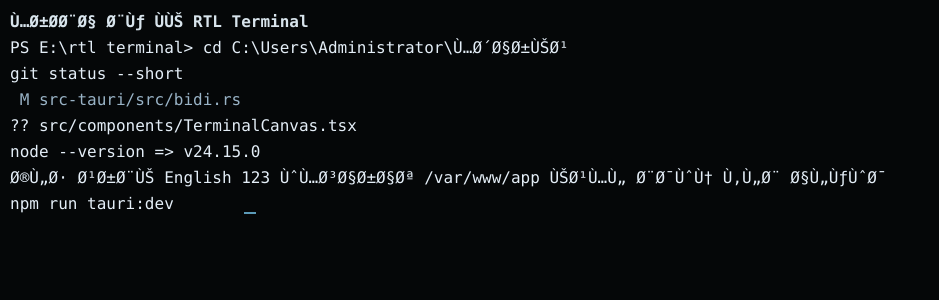
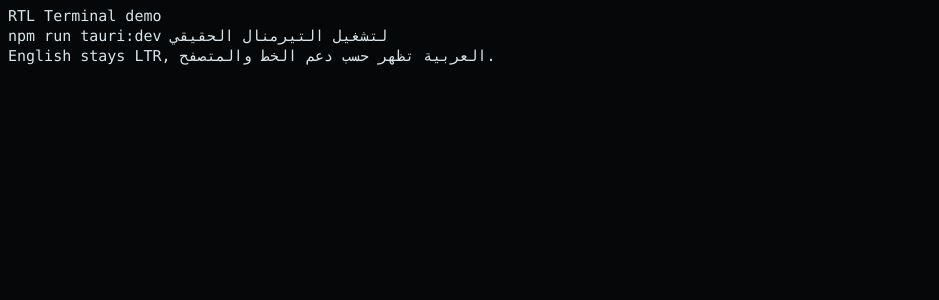
Before and after one commit to omarallsharkawy/RTL-Terminal, a React (Vite) app: page / in a window 1280 px wide. Shown: the top 300 px of the page, without its empty margins (0-939 px from the left). Built offline with nearby package versions, Linux system fonts and the light colour scheme.

Commit message:
Use xterm for full terminal emulation

```diff
--- a/package.json
+++ b/package.json
@@ -13,6 +13,8 @@
   },
   "dependencies": {
     "@tauri-apps/api": "^2.5.0",
+    "@xterm/addon-fit": "^0.11.0",
+    "@xterm/xterm": "^6.0.0",
     "lucide-react": "^0.468.0",
     "react": "^19.0.0",
     "react-dom": "^19.0.0"
--- a/src/App.tsx
+++ b/src/App.tsx
@@ -1,18 +1,9 @@
-import { useMemo, useState } from 'react';
-import { TerminalCanvas } from './components/TerminalCanvas';
-import { useTerminalSession } from './hooks/useTerminalSession';
-import type { ThemeName } from './lib/types';
+import { XtermTerminal } from './components/XtermTerminal';
 
 export function App() {
-  const [theme] = useState<ThemeName>('midnight');
-  const [fontScale] = useState(100);
-  const cols = useMemo(() => (fontScale < 95 ? 112 : fontScale > 110 ? 82 : 96), [fontScale]);
-  const rows = useMemo(() => (fontScale < 95 ? 34 : fontScale > 110 ? 26 : 30), [fontScale]);
-  const session = useTerminalSession(cols, rows);
-
   return (
-    <main className={`app theme-${theme}`}>
-      <TerminalCanvas frame={session.frame} theme={theme} onInput={session.write} />
+    <main className="app">
+      <XtermTerminal />
     </main>
   );
 }
--- /dev/null
+++ b/src/components/XtermTerminal.tsx
@@ -0,0 +1,118 @@
+import { useEffect, useRef } from 'react';
+import { Terminal } from '@xterm/xterm';
+import { FitAddon } from '@xterm/addon-fit';
+import '@xterm/xterm/css/xterm.css';
+
+type Invoke = <T>(command: string, args?: Record<string, unknown>) => Promise<T>;
+type Listen = <T>(event: string, cb: (event: { payload: T }) => void) => Promise<() => void>;
+
+async function getTauri() {
+  if (!('__TAURI_INTERNALS__' in window)) return null;
+  const [{ invoke }, { listen }] = await Promise.all([
+    import('@tauri-apps/api/core'),
+    import('@tauri-apps/api/event'),
+  ]);
+  return { invoke: invoke as Invoke, listen: listen as Listen };
+}
+
+export function XtermTerminal() {
+  const hostRef = useRef<HTMLDivElement | null>(null);
+  const terminalRef = useRef<Terminal | null>(null);
+  const fitRef = useRef<FitAddon | null>(null);
+
+  useEffect(() => {
+    const host = hostRef.current;
+    if (!host) return;
+
+    const term = new Terminal({
+      cursorBlink: true,
+      cursorStyle: 'block',
+      convertEol: false,
+      allowProposedApi: false,
+      fontFamily: 'Cascadia Mono, Consolas, Segoe UI, Tahoma, monospace',
+      fontSize: 15,
+      lineHeight: 1.12,
+      letterSpacing: 0,
+      scrollback: 10000,
+theme: {
+        background: '#050708',
+        foreground: '#d8e4ec',
+        cursor: '#d8e4ec',
+        selectionBackground: '#31404a',
+        black: '#050708',
+        red: '#f87171',
+        green: '#a3e635',
+        yellow: '#facc15',
+        blue: '#7dd3fc',
+        magenta: '#c084fc',
+        cyan: '#67e8f9',
+        white: '#d8e4ec',
+        brightBlack: '#64748b',
+        brightRed: '#fca5a5',
+        brightGreen: '#bef264',
+        brightYellow: '#fde047',
+        brightBlue: '#bae6fd',
+        brightMagenta: '#d8b4fe',
+        brightCyan: '#a5f3fc',
+        brightWhite: '#f8fafc',
+      },
+    });
+    const fit = new FitAddon();
+    term.loadAddon(fit);
+    term.open(host);
+    fit.fit();
+    terminalRef.current = term;
+    fitRef.current = fit;
+
+    let cancelled = false;
+    let cleanupData: (() => void) | undefined;
+    let resizeTimer: number | undefined;
+
+    const resize = async (tauri?: { invoke: Invoke }) => {
+      fit.fit();
+      const cols = Math.max(20, term.cols);
+      const rows = Math.max(6, term.rows);
+      if (tauri) await tauri.invoke('resize_terminal', { cols, rows });
+    };
+
+    getTauri().then(async (tauri) => {
+      if (cancelled) return;
+      if (!tauri) {
+        term.writeln('RTL Terminal demo');
+        term.writeln('npm run tauri:dev لتشغيل التيرمنال الحقيقي');
+        term.writeln('English stays LTR, العربية تظهر حسب دعم الخط والمتصفح.');
+        return;
+      }
+
+      cleanupData = await tauri.listen<string>('terminal://data', (event) => {
+        term.write(event.payload);
+      });
+      term.onData((data) => {
+        tauri.invoke('write_terminal', { input: data }).catch(console.error);
+      });
+      await tauri.invoke('start_terminal', { cols: term.cols, rows: term.rows });
+      await resize(tauri);
+
+      const observer = new ResizeObserver(() => {
+        if (resizeTimer) window.clearTimeout(resizeTimer);
+        resizeTimer = window.setTimeout(() => resize(tauri).catch(console.error), 40);
+      });
+      observer.observe(host);
+      window.addEventListener('beforeunload', () => observer.disconnect(), { once: true });
+    }).catch((error) => {
+      console.error(error);
+      term.writeln(`Failed to start PTY: ${String(error)}`);
+    });
+
+    return () => {
+      cancelled = true;
+      cleanupData?.();
+      if (resizeTimer) window.clearTimeout(resizeTimer);
+      term.dispose();
+      terminalRef.current = null;
+      fitRef.current = null;
+    };
+  }, []);
+
+  return <div ref={hostRef} className="xterm-host" />;
+}
--- a/src/styles.css
+++ b/src/styles.css
@@ -1,14 +1,12 @@
 :root {
   color-scheme: dark;
-  font-family: "Segoe UI", Tahoma, Arial, system-ui, sans-serif;
   background: #050708;
   color: #d8e4ec;
 }
 
 * { box-sizing: border-box; }
-html, body, #root { width: 100%; height: 100%; margin: 0; overflow: hidden; }
-button, select, input { font: inherit; }
-button { border: 0; }
+html, body, #root { width: 100%; height: 100%; margin: 0; overflow: hidden; background: #050708; }
+body { font-family: "Segoe UI", Tahoma, Arial, system-ui, sans-serif; }
 
 .app {
   width: 100%;
@@ -18,27 +16,24 @@ button { border: 0; }
   background: #050708;
 }
 
-.terminal-canvas {
-  position: relative;
-  min-height: 0;
+.xterm-host {
   width: 100%;
   height: 100%;
+  min-height: 0;
   overflow: hidden;
   background: #050708;
-  outline: none;
+  padding: 6px 8px;
 }
-.terminal-canvas canvas { display: block; }
-.terminal-text-layer {
-  position: absolute;
-  inset: 0;
-  pointer-events: none;
-  overflow: hidden;
+
+.xterm {
+  width: 100%;
+  height: 100%;
 }
-.terminal-text-line {
-  position: absolute;
-  white-space: pre;
-  overflow: visible;
-  letter-spacing: 0;
-  font-variant-ligatures: none;
-  unicode-bidi: plaintext;
+
+.xterm .xterm-viewport {
+  background-color: #050708 !important;
 }
+
+.xterm .xterm-screen {
+  background-color: #050708 !important;
+}
```
Also changed, not shown: 2 other files (tests, documents, lock files or other folders).
